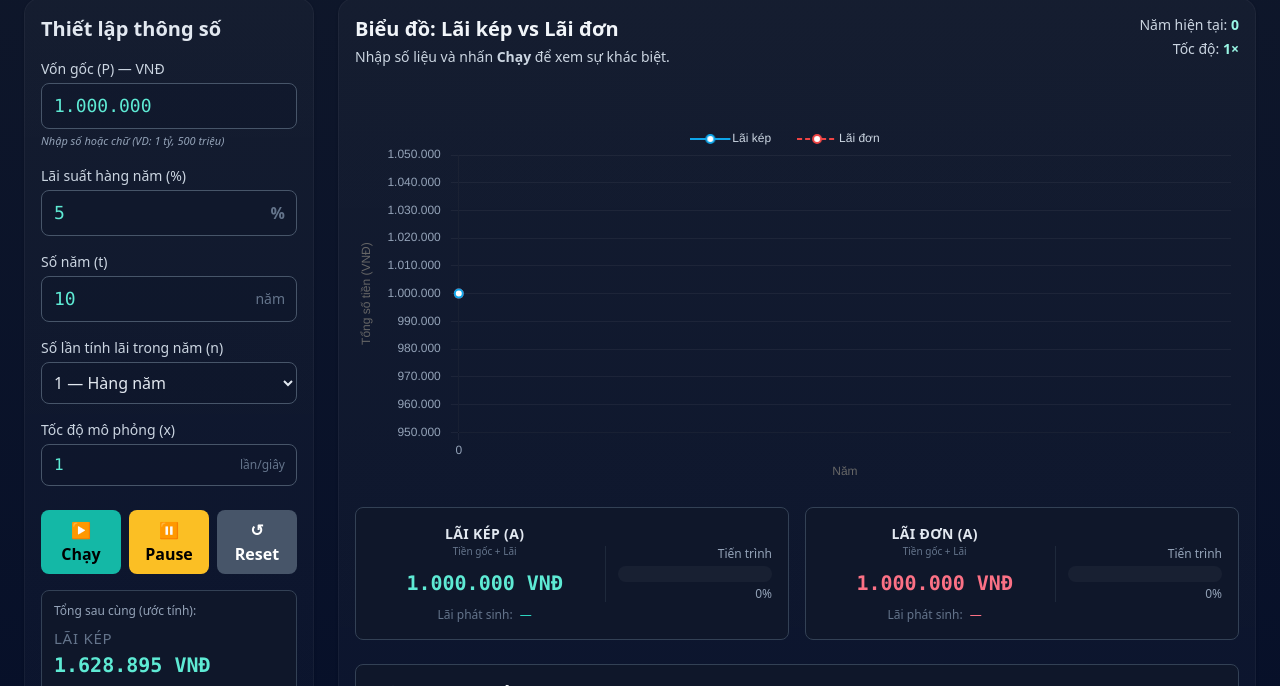
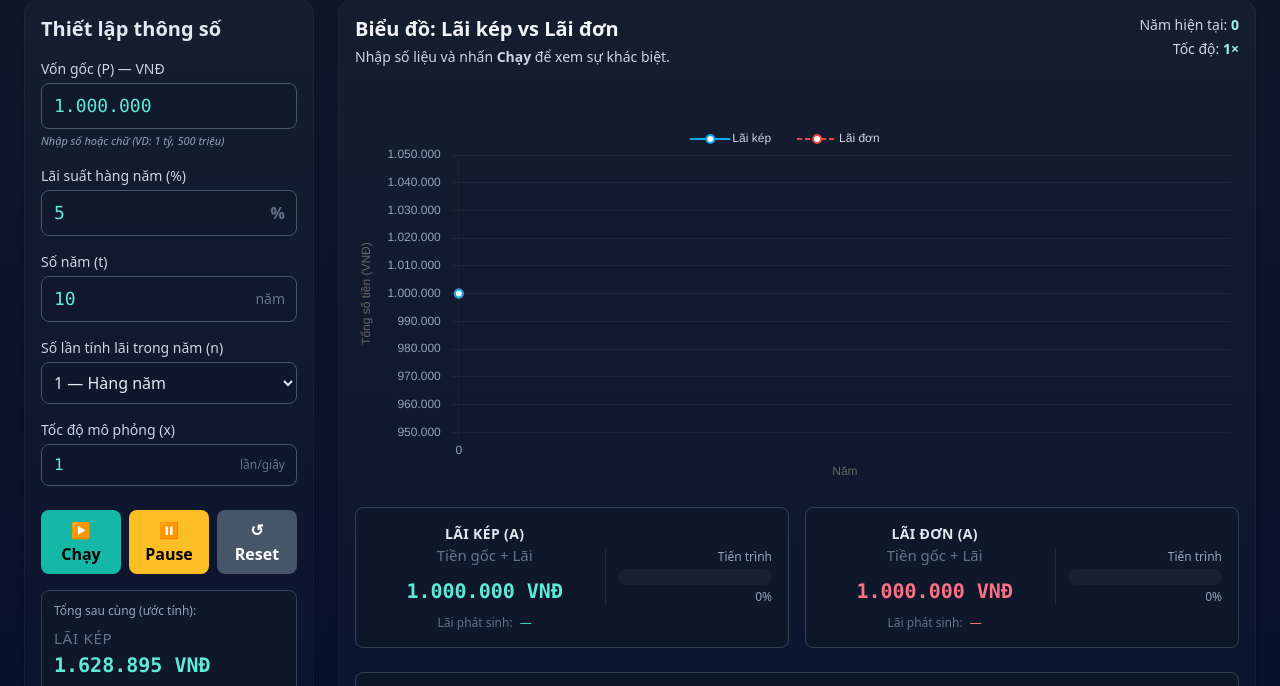
Before and after one commit to HoangLinh03-code/Hoa-hoc, a plain HTML site: page page/Laikep.html in a window 1280 px wide. Shown: the part 90-776 px from the top of the page. Drawn offline with nearby package versions, Linux system fonts and the light colour scheme.

Commit message:
[Update - 25] - Fix lãi kép

```diff
--- a/page/Laikep.html
+++ b/page/Laikep.html
@@ -270,7 +270,7 @@
                     LÃI KÉP (A)
                   </h1>
 
-                  <div class="text-[10px] text-slate-500 mb-1">
+                  <div class="text-[15px] text-slate-500 mb-1">
                     Tiền gốc + Lãi
                   </div>
 
@@ -323,7 +323,7 @@
                     LÃI ĐƠN (A)
                   </h1>
 
-                  <div class="text-[10px] text-slate-500 mb-1">
+                  <div class="text-[15px] text-slate-500 mb-1">
                     Tiền gốc + Lãi
                   </div>
 
```
